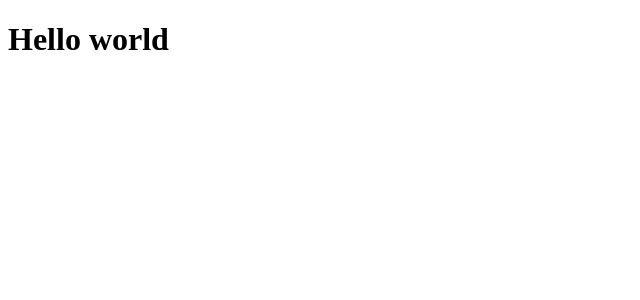
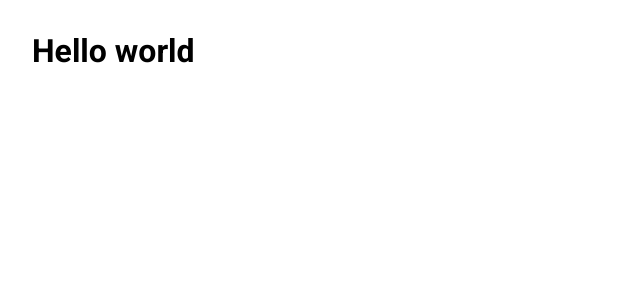
Before and after one commit to m-iglio/pair-programming, a React (Vite) app: page / in a window 1280 px wide. Shown: the top 300 px of the page, without its empty margins (0-640 px from the left). Built offline with nearby package versions, Linux system fonts and the light colour scheme.

Commit message:
style a bit

```diff
--- a/src/App.css
+++ b/src/App.css
@@ -2,3 +2,26 @@
   margin: 0 0;
   padding: 0;
 }
+
+main {
+  height: 100svh;
+  width: 100%;
+  display: flex;
+  flex-direction: column;
+  justify-content: flex-start;
+  align-items: flex-start;
+  gap: 12px;
+  padding: 32px;
+}
+
+.layer-switcher {
+  padding: 16px 32px;
+  background: #fff;
+  color: rgba(38, 131, 239, 1);
+  background: rgba(38, 131, 239, 0.2);
+  outline: 2px rgba(38, 131, 239, 1) solid;
+}
+
+.menu-item.active {
+  color: rgba(38, 131, 239, 1);
+}
--- a/src/index.css
+++ b/src/index.css
@@ -1,4 +1,10 @@
-:root {
+@import url("https://fonts.googleapis.com/css2?family=Roboto:ital,wght@0,100..900;1,100..900&display=swap");
+
+* {
+  font-family: "Roboto", sans-serif;
+  box-sizing: border-box;
+  margin: 0;
+  padding: 0;
 }
 
 a {
```
